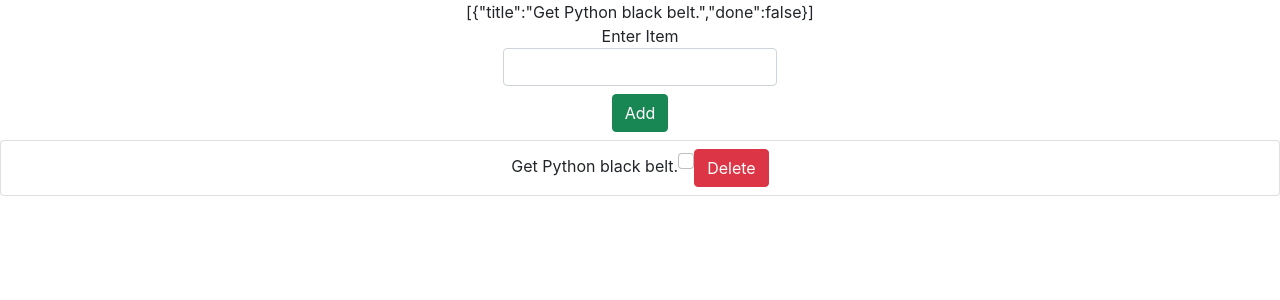
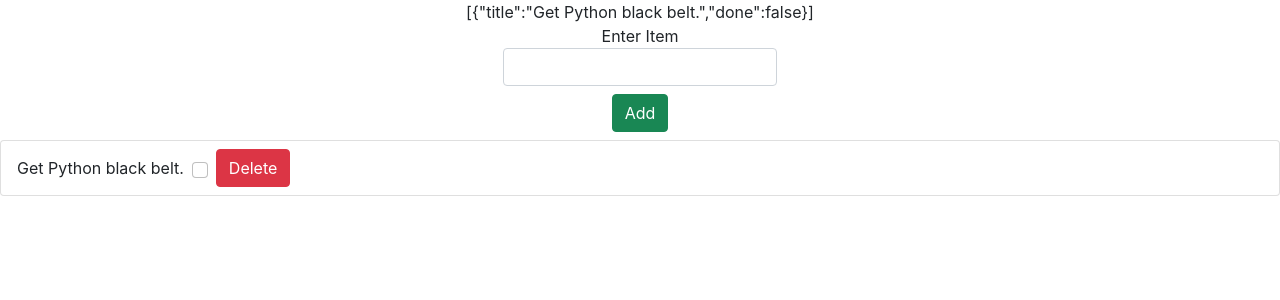
Before and after one commit to itswcl/MERN_js_todolist, a React (Create React App) app: page / in a window 1280 px wide. Shown: the top 300 px of the page. Built offline with nearby package versions, Linux system fonts and the light colour scheme.

Commit message:
able to check and uncheck and delete the item

```diff
--- a/src/App.js
+++ b/src/App.js
@@ -4,10 +4,13 @@ import FormAdd from './components/FormAdd';
 import Display from './components/Display';
 
 function App() {
+  // main item list on app file
   const [list, setList] = useState([
     { title: "Get Python black belt.", done: false },
   ])
 
+  // function to add item coming back from form
+  // check <FormAdd onNewItem={itemReceived} />
   const itemReceived = (itemTitle, done) => {
     setList([
       ...list,
@@ -15,11 +18,24 @@ function App() {
     ])
   }
 
+  const itemUpdate = (idx) => {
+    let newList = [...list];
+    newList[idx].done ? newList[idx].done = false : newList[idx].done = true
+    setList(newList)
+  }
+
+  const itemDelete = (idx) => {
+    let newList = list.slice(0, idx).concat(list.slice(idx+1));
+    setList(newList);
+  }
+
   return (
     <div className="App">
       {JSON.stringify(list)}
-      <FormAdd onNewItem={itemReceived}/>
-        <Display list={list} />
+      {/* sent the main function */}
+      {/* with key onNewItem in FormAdd.jx */}
+      <FormAdd onNewItem={itemReceived} />
+      <Display list={list} onUpdateItem={itemUpdate} itemDelete={itemDelete}/>
     </div>
   );
 }
--- a/src/components/Display.jsx
+++ b/src/components/Display.jsx
@@ -1,15 +1,31 @@
 import React, { useState } from 'react'
 
 const Display = (props) => {
+
+    const handleChecked = (i) => {
+        props.onUpdateItem(i)
+    }
+
+    const handleDelete = (i) => {
+        props.itemDelete(i);
+    }
+
     return (
         <ul class="list-group">
             {
                 props.list.map((item, i) => {
                     return (
-                        <li className="list-group-item" key={i}>
-                            <label>{item.title}</label>
-                            <input className="form-check-input" type="checkbox" checked={item.done} />
-                            <button className='btn btn-danger'>Delete</button>
+                        <li className="list-group-item d-flex align-items-center" key={i}>
+                            <label
+                                className={item.done ? "text-decoration-line-through" : ""}
+                            >{item.title}</label>
+                            <input
+                            className="form-check-input mx-2"
+                            type="checkbox"
+                            checked={item.done}
+                            // onChange works as well
+                            onChange={() => handleChecked(i)}/>
+                            <button onClick={() => handleDelete(i)} className='btn btn-danger'>Delete</button>
                         </li>
                     )
                 })
```
Also changed, not shown: src/components/FormAdd.jsx (+10 -0 lines).
